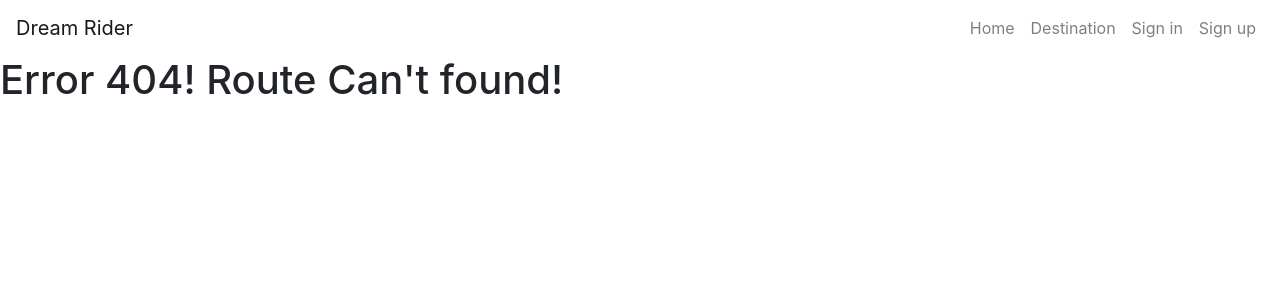
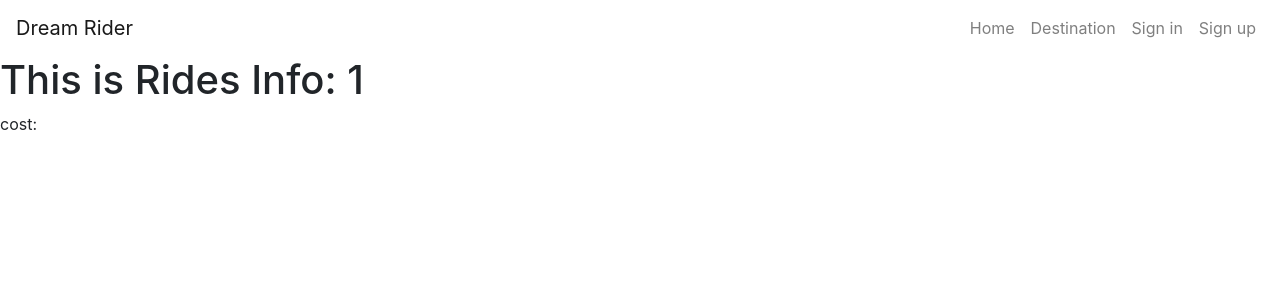
Before and after one commit to samiul-sheikh/dream-rider, a React (Create React App) app: page /hire/1 in a window 1280 px wide. Before the commit this address had no page. Shown: the top 300 px of the page. Built offline with nearby package versions, Linux system fonts and the light colour scheme.

Commit message:
ridesinfo component does not load data dynamically

```diff
--- a/src/App.js
+++ b/src/App.js
@@ -24,7 +24,7 @@ function App() {
                 <Route path="/registration">
                     <Registration />
                 </Route>
-                <Route path="/ridesInfo">
+                <Route path="/hire/:name">
                     <RidesInfo />
                 </Route>
                 <Route path="*">
--- a/src/Components/RidesInfo/RidesInfo.js
+++ b/src/Components/RidesInfo/RidesInfo.js
@@ -1,9 +1,22 @@
-import React from 'react';
+import React, { useEffect, useState } from 'react';
+import { useParams } from 'react-router';
+import RidersData from '../../Data/RidersData.json';
 
 const RidesInfo = () => {
+
+    const { name } = useParams()
+
+    const [ridesInfo, setRidesInfo] = useState({})
+
+    useEffect(() => {
+        setRidesInfo(RidersData);
+        console.log(RidersData);
+    }, [])
+
     return (
         <div>
-            <h1>This is Rides Info</h1>
+            <h1>This is Rides Info: {name}</h1>
+            <p>cost: {ridesInfo.cost}</p>
         </div>
     );
 };
```
